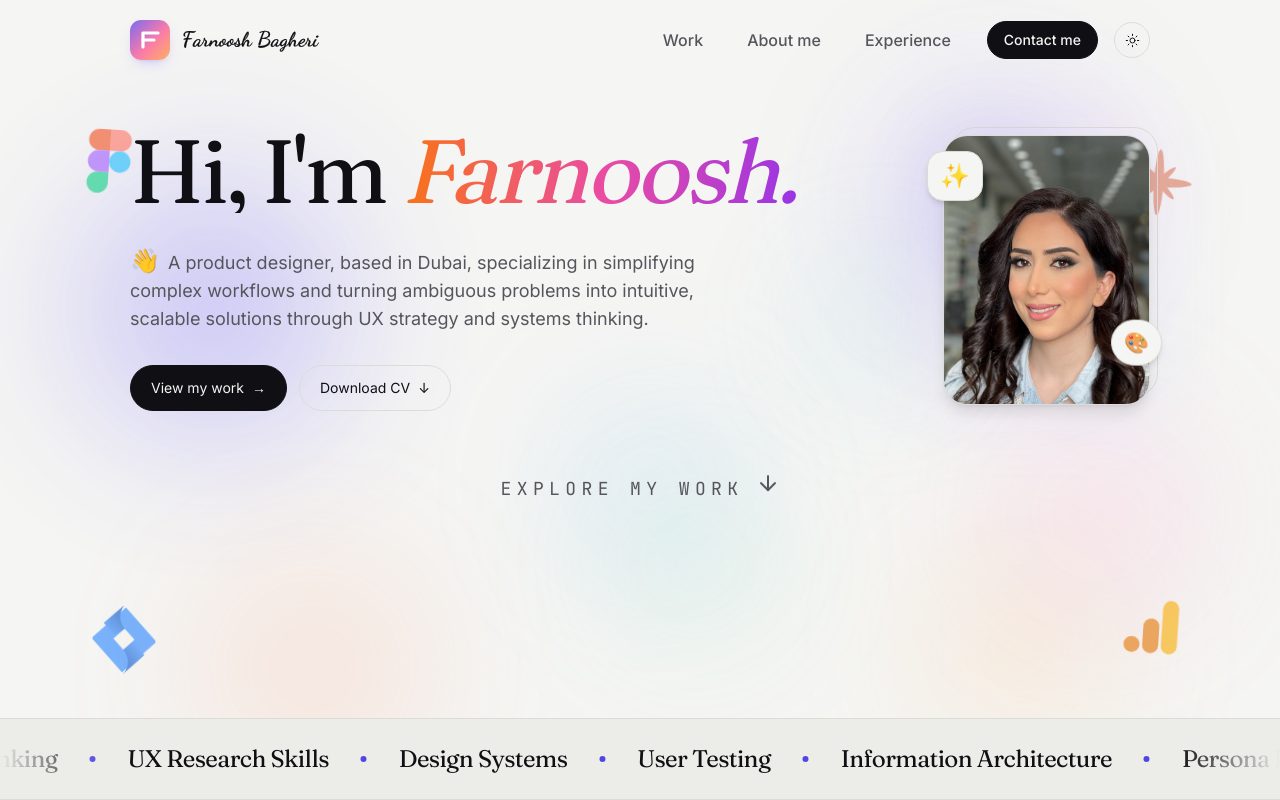
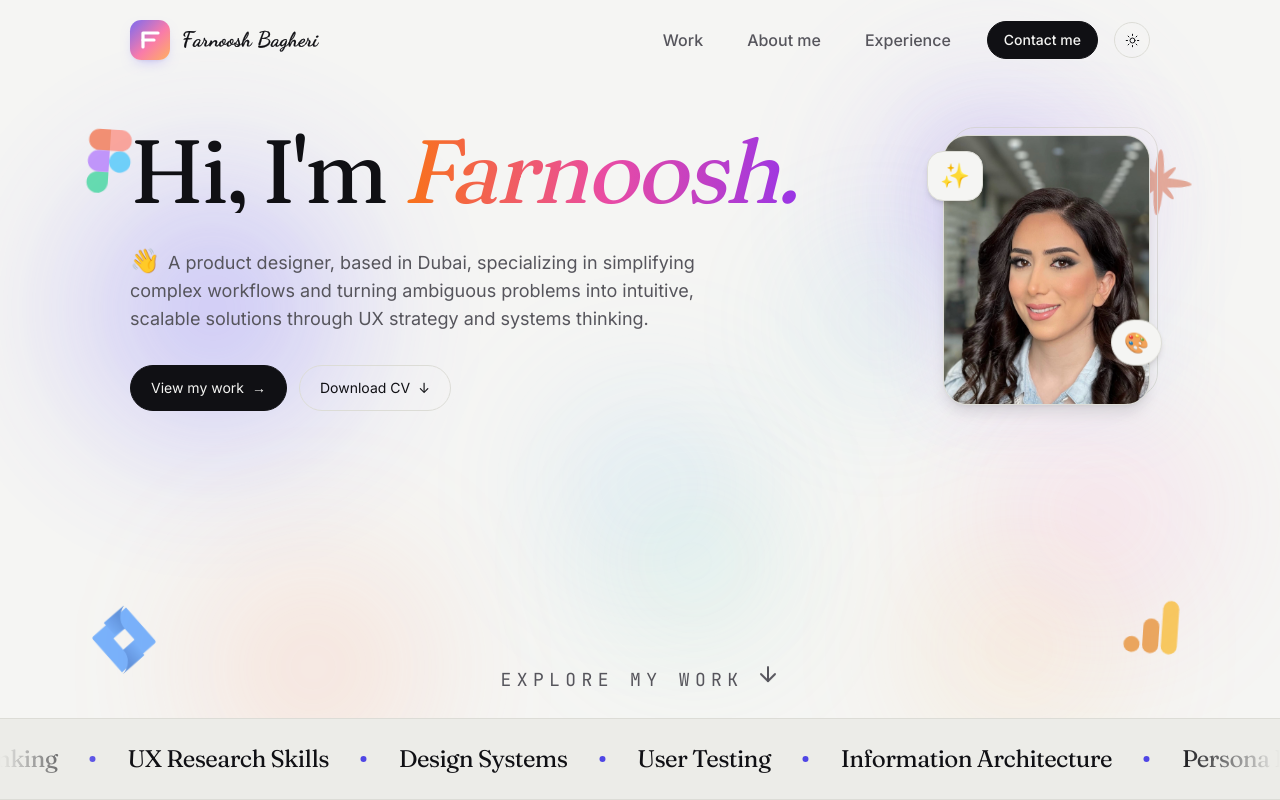
Before and after one commit to sinaghadrico/farnoosh-portfolio, a Next.js app: page / in a window 1280 px wide. Shown: the top 800 px of the page. Built offline with nearby package versions, Linux system fonts and the light colour scheme.

Commit message:
refactor: Update Hero component layout for improved responsiveness
- Modified the container class to use flex and flex-col for better alignment.
- Adjusted the class for the animated element to include padding adjustments for enhanced spacing.

```diff
--- a/src/components/Hero.tsx
+++ b/src/components/Hero.tsx
@@ -34,7 +34,7 @@ export function Hero() {
     >
       <CloudHalos />
       <FloatingShapes />
-      <div className="container relative flex-1">
+      <div className="container relative flex flex-1 flex-col">
         {/* Main hero: text left, portrait right */}
         <div className="grid items-center gap-12 md:grid-cols-12 md:gap-12 lg:gap-16">
           {/* Left: headline + copy + CTAs */}
@@ -174,7 +174,7 @@ export function Hero() {
           initial={reduce ? false : { opacity: 0 }}
           animate={{ opacity: 1 }}
           transition={{ delay: 1.2, duration: 0.8 }}
-          className="mt-12 flex items-center justify-center gap-3 pb-6 text-fg-muted md:mt-16"
+          className="mt-auto flex items-center justify-center gap-3 pb-6 pt-12 text-fg-muted md:pt-16"
         >
           <span className="font-mono text-base uppercase tracking-[0.3em] md:text-lg">
             Explore my work
```
